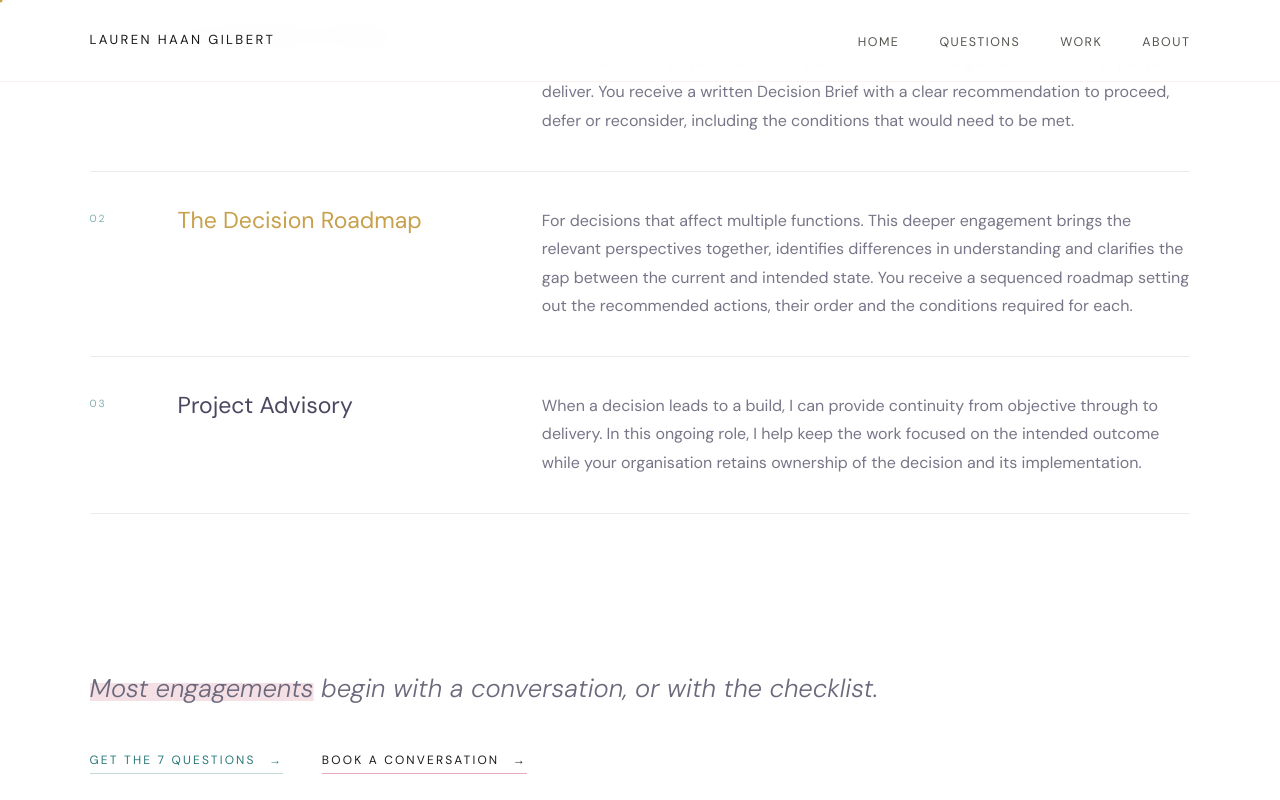
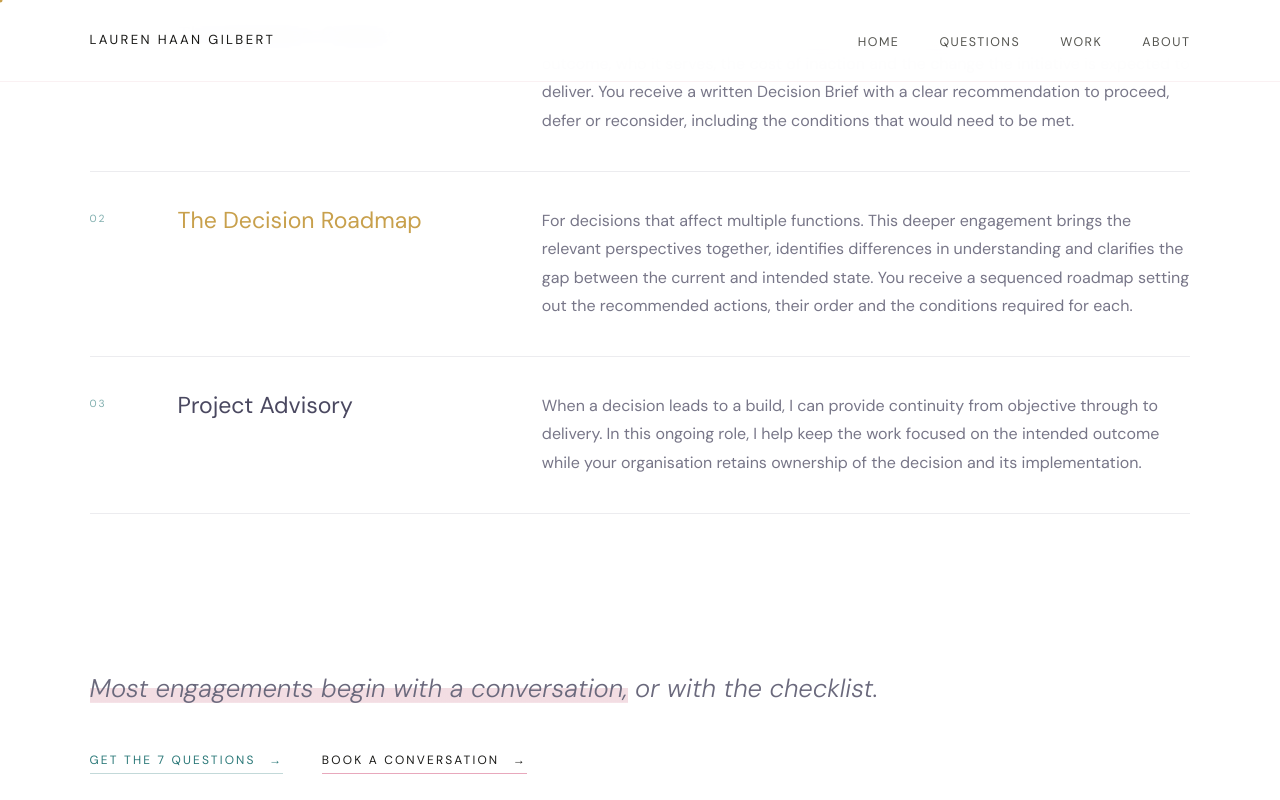
Before and after one commit to lauren-haan-gilbert/laurenhaangilbertsite, a React (Create React App) app: page / in a window 1280 px wide. Both pictures are taken after a click on the link "Decision Canvas". Shown: the part 941-1741 px from the top of the page. Built offline with nearby package versions, Linux system fonts and the light colour scheme.

Commit message:
Revert highlight animations on Work and About to faster transitions
Co-Authored-By: Claude Sonnet 4.6 <noreply@anthropic.com>

```diff
--- a/src/components/AboutPage.css
+++ b/src/components/AboutPage.css
@@ -36,21 +36,12 @@
   width: 0;
   background: rgba(208, 120, 142, 0.28);
   border-radius: 2px;
-  animation: ap-highlight 2.4s ease-in 0.4s forwards;
+  animation: ap-highlight 0.9s cubic-bezier(0.4, 0, 0.2, 1) 0.5s forwards;
   z-index: -1;
 }
 
 @keyframes ap-highlight {
-  0%   { width: 0%; }
-  10%  { width: 6%; }
-  22%  { width: 20%; }
-  35%  { width: 34%; }
-  42%  { width: 35%; }
-  55%  { width: 54%; }
-  68%  { width: 70%; }
-  78%  { width: 71%; }
-  88%  { width: 88%; }
-  100% { width: 100%; }
+  to { width: 100%; }
 }
 
 .ap-mast-sub {
--- a/src/components/WorkPage.css
+++ b/src/components/WorkPage.css
@@ -87,34 +87,20 @@
 }
 
 /* ── Highlights ── */
-@keyframes wp-highlight-draw {
-  0%   { background-size:  0%  52%; background-position: 0 72%; }
-  6%   { background-size:  4%  50%; background-position: 0 70%; }
-  18%  { background-size: 16%  54%; background-position: 0 73%; }
-  30%  { background-size: 27%  51%; background-position: 0 71%; }
-  38%  { background-size: 29%  53%; background-position: 0 72%; }
-  50%  { background-size: 46%  55%; background-position: 0 74%; }
-  62%  { background-size: 59%  51%; background-position: 0 70%; }
-  70%  { background-size: 62%  53%; background-position: 0 72%; }
-  80%  { background-size: 78%  55%; background-position: 0 73%; }
-  90%  { background-size: 91%  51%; background-position: 0 71%; }
-  100% { background-size: 100% 52%; background-position: 0 72%; }
-}
-
 .wp-hl {
-  background-image: linear-gradient(rgba(208, 120, 142, 0.28), rgba(208, 120, 142, 0.28));
-  background-size: 0% 52%;
+  background-image: linear-gradient(rgba(208, 120, 142, 0.3), rgba(208, 120, 142, 0.3));
+  background-size: 0% 45%;
   background-repeat: no-repeat;
-  background-position: 0 72%;
-  display: inline;
+  background-position: 0 85%;
+  transition: background-size 0.85s cubic-bezier(0.4, 0, 0.2, 1);
 }
 
 .wp-hl.sweep {
-  animation: wp-highlight-draw 5s ease-in 0.2s both;
+  background-size: 100% 45%;
 }
 
 .wp-hl--teal {
-  background-image: linear-gradient(rgba(42, 120, 120, 0.28), rgba(42, 120, 120, 0.28));
+  background-image: linear-gradient(rgba(42, 120, 120, 0.32), rgba(42, 120, 120, 0.32));
 }
 
 /* ── Hero right: floating image ── */
```
